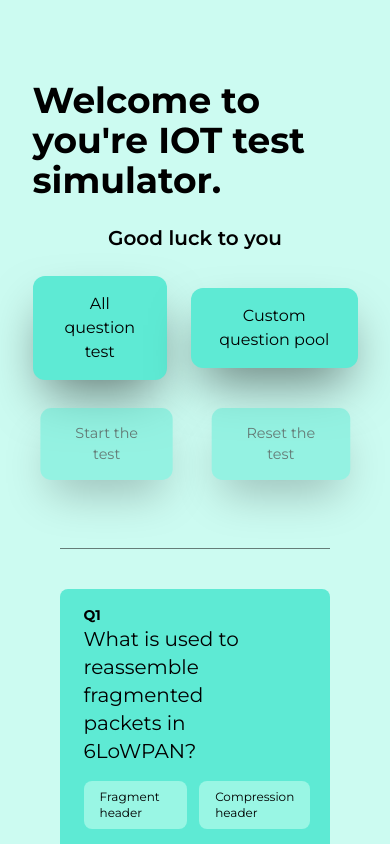
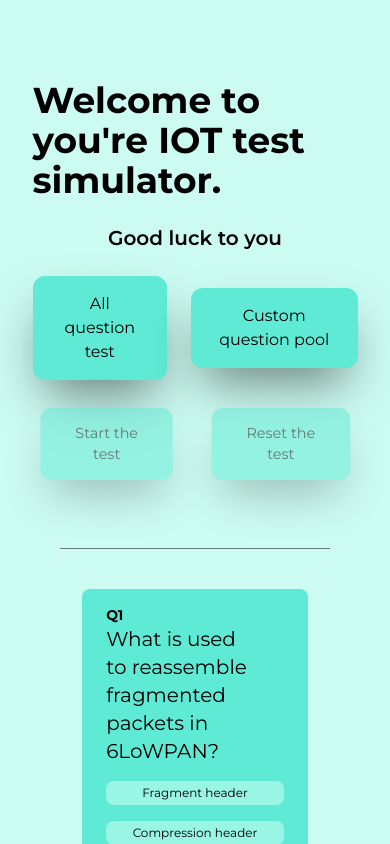
Before and after one commit to decoded-satapathy/nptel-test-practice, a React (Vite) app: page / in a window 390 px wide. Both pictures are taken after a click on the button "Start the test". Shown: the top 844 px of the page. Built offline with nearby package versions, Linux system fonts and the light colour scheme.

Commit message:
changed for mobile phones

```diff
--- a/src/components/QuestionCard.tsx
+++ b/src/components/QuestionCard.tsx
@@ -25,6 +25,21 @@ function QuestionCard({ question, options, correct, index }: QuestionCardProps)
     }
 
   }
+
+  const getCorrectOptionStyles = (optionName: string) => {
+    if (selectedOption === "") {
+      return "bg-teal-200";
+    }
+    if (optionName === options[correct]) {
+      return "bg-green-500";
+    } else if (optionName === selectedOption) {
+      return "bg-red-500"
+    }
+    else {
+      return "bg-teal-200 opacity-50"
+    }
+
+  }
   useEffect(() => {
     // Shuffle the array using Fisher-Yates algorithm
     let shuffledArray = options.slice(); // Create a copy of the array to preserve original
@@ -36,7 +51,7 @@ function QuestionCard({ question, options, correct, index }: QuestionCardProps)
 
   }, [options])
   return (
-    <div className="relative flex flex-col items-start justify-center font-montserrat bg-teal-300 w-auto md:w-10/12 px-6 py-4 rounded-lg">
+    <div className="relative flex flex-col items-start justify-center font-montserrat bg-teal-300 w-10/12 px-6 py-4 rounded-lg">
       <p className="font-bold text-sm">Q{index + 1}</p>
       <div className="flex flex-row justify-between items-start w-full">
         <p className="text-xl">{question}</p>
@@ -46,25 +61,20 @@ function QuestionCard({ question, options, correct, index }: QuestionCardProps)
           }
         </div>
       </div>
-      <div className="grid grid-rows-2 grid-cols-2 w-full place-items-center gap-4 pt-4">
+      <div className="grid grid-rows-4 md:grid-rows-2 md:grid-cols-2 w-full place-items-center gap-4 pt-4 z-50">
         {randomisedOptions.map((option, index) => {
           return (
-            <div
+            <button
               key={index}
-              className={`bg-teal-200 text-xs md:text-medium w-auto h-auto rounded-lg py-2 px-4  transition-all duration-400 ${selectedOption === "" ? "hover:scale-105 active:scale-95 scale-100 cusror-pointer" : "scale-95 cursor-not-allowed opacity-50"}`}
+              className={`${getCorrectOptionStyles(option)} text-xs md:text-lg w-full h-auto rounded-lg py-1 px-4  transition-all duration-400 ${selectedOption === "" ? "hover:scale-105 active:scale-95 scale-100 cusror-pointer" : "scale-95 cursor-not-allowed"}`}
               onClick={() => handleOptionClick(option)}
-            // disabled={selectedOption !== ""}
+              value={option}
+              disabled={selectedOption !== ""}
             >
               {option}
-            </div>
+            </button>
           )
         })}
-      </div>
-      <div
-        className={`bg-green-400 h-full w-48 top-0 right-0 absolute ${selectedOption === "" ? "opacity-0" : isOptionCorrect ? "translate-x-0 opacity-0" : "opacity-100 translate-x-44"} flex flex-col justify-center items-center transition-opacity duration-500 px-10 rounded-r-lg`}
-      >
-        The correct option is :
-        <strong>Option {correct + 1} : {options[correct]}</strong>
       </div>
     </div>
   )
```
